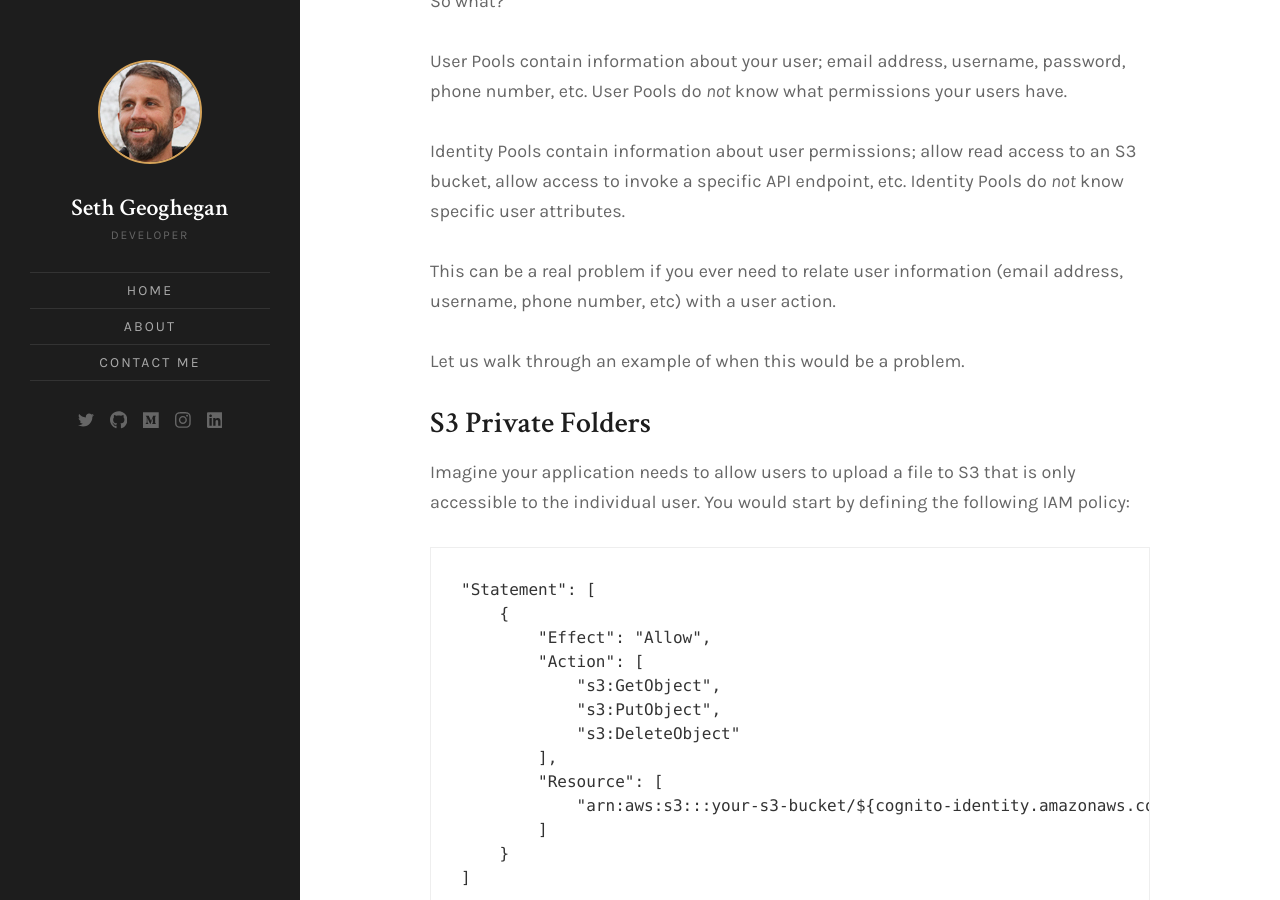
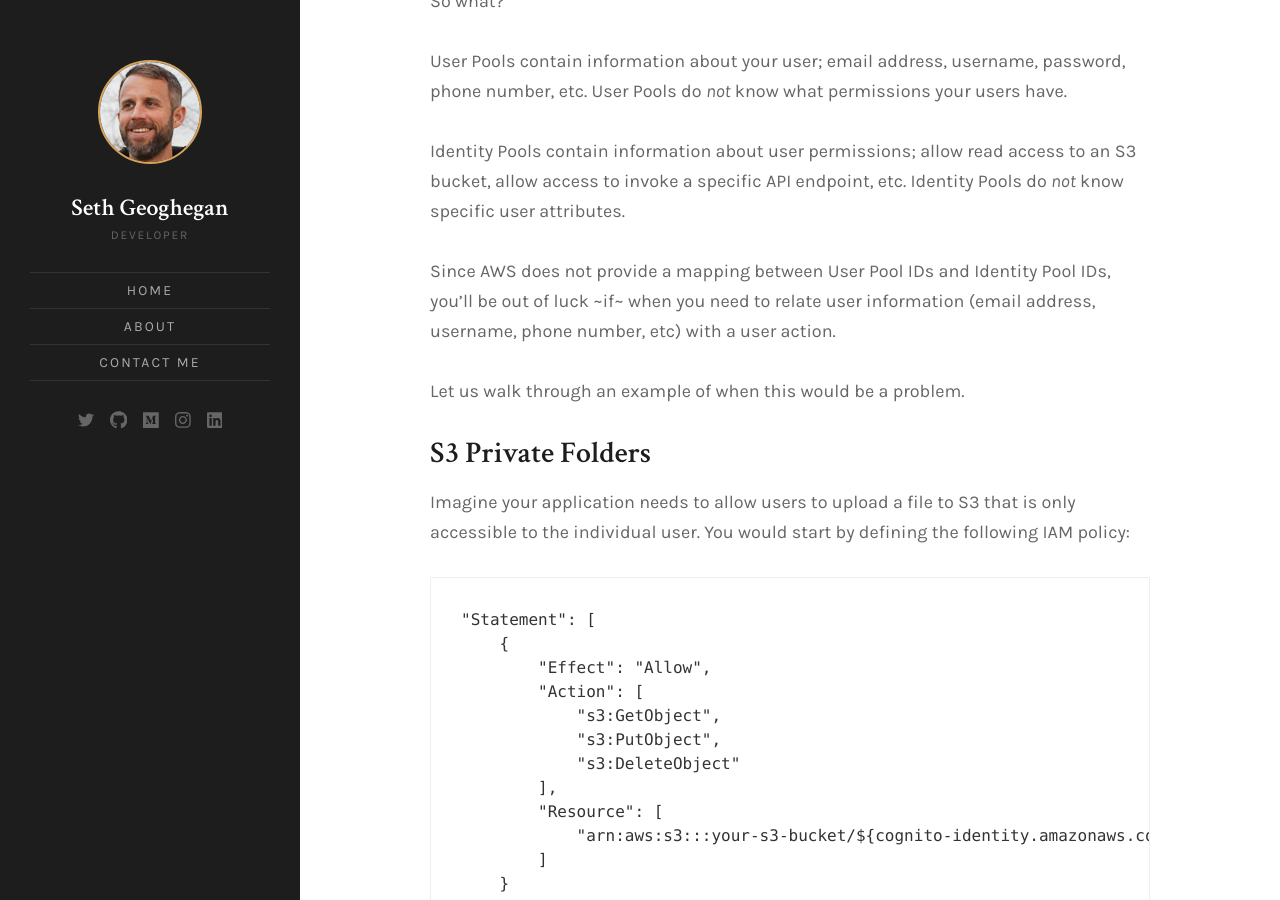
Before and after one commit to SethThomas/seththomas.github.io, a Jekyll site: the page built from _posts/2020-10-27-bridging-the-cognito-identity-gap.md, in a window 1280 px wide and 900 px high, scrolled down 3084 px. Built offline with Jekyll 4.4.1, drawn with Linux system fonts in a browser that asks for light colours; comment, search, counter and statistics services are not loaded.

Commit message:
adding clarifying language

```diff
--- a/_posts/2020-10-27-bridging-the-cognito-identity-gap.md
+++ b/_posts/2020-10-27-bridging-the-cognito-identity-gap.md
@@ -54,7 +54,7 @@ User Pools contain information about your user; email address, username, passwor
 
 Identity Pools contain information about user permissions; allow read access to an S3 bucket, allow access to invoke a specific API endpoint, etc.  Identity Pools do _not_ know specific user attributes.
 
-This can be a real problem if you ever need to relate user information (email address, username, phone number, etc) with a user action.
+Since AWS does not provide a mapping between User Pool IDs and Identity Pool IDs, you'll be out of luck ~if~ when you need to relate user information (email address, username, phone number, etc) with a user action.
 
 Let us walk through an example of when this would be a problem.
 
```
